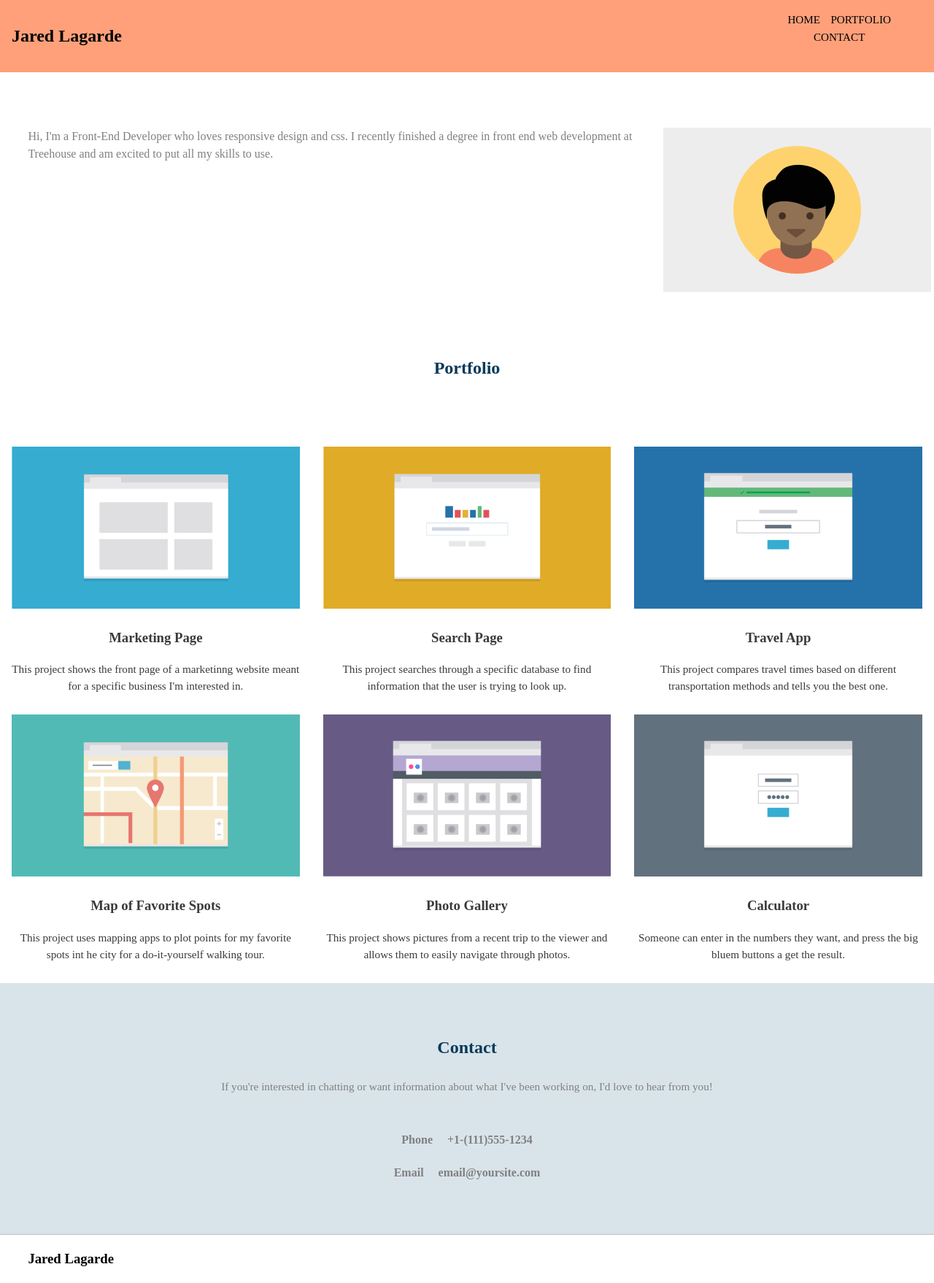
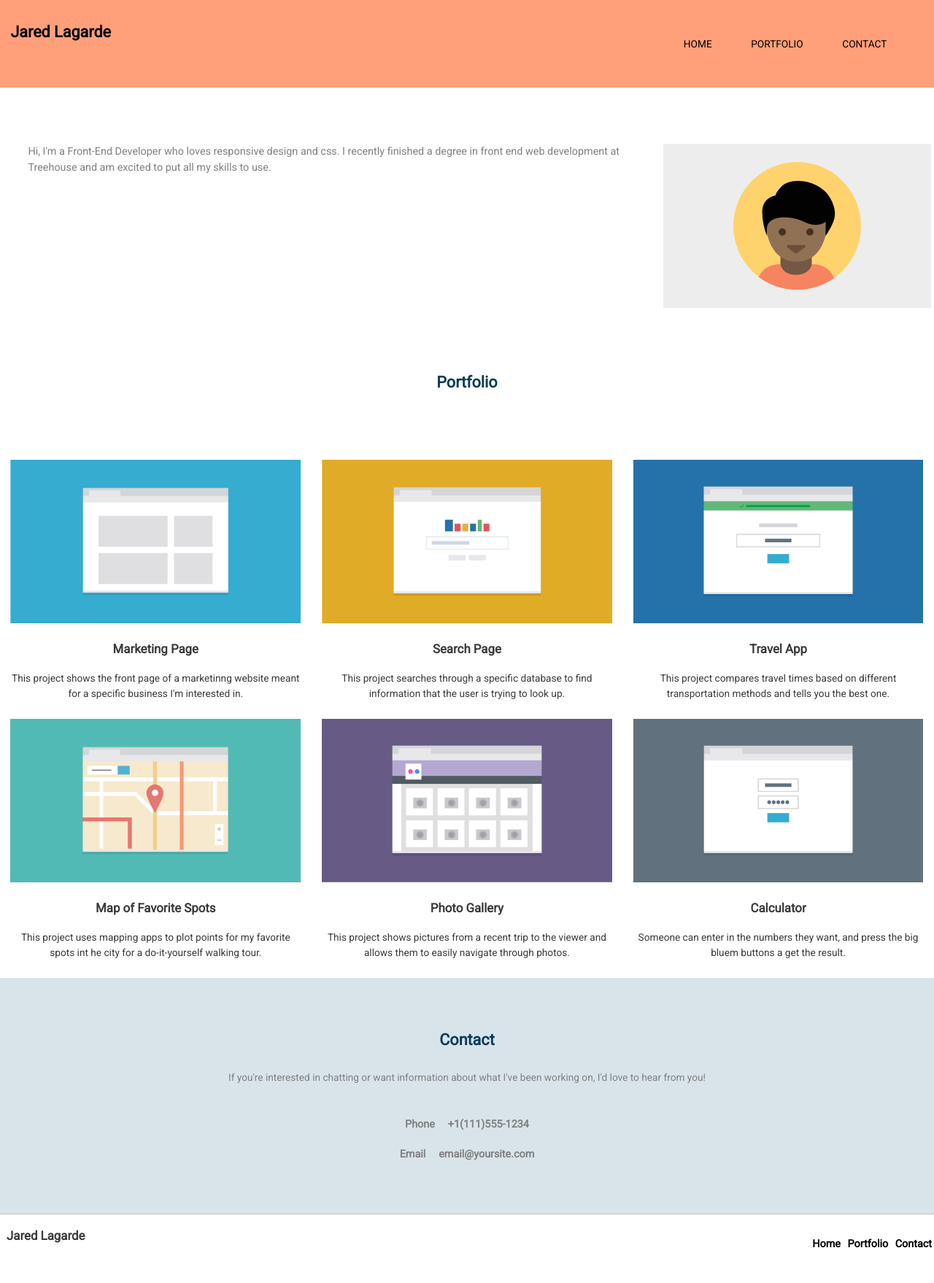
Before and after one commit to jdawgson/TechDegree_Project_2, a plain HTML site: page index.html in a window 1280 px wide. Shown: the whole page at 73% size. After the commit the page ends 1723 px from the top, so only its background shows below. Drawn offline with Linux system fonts and the light colour scheme.

Commit message:
Finished
responsive layout complete for all mockups.

```diff
--- a/css/style.css
+++ b/css/style.css
@@ -47,6 +47,12 @@ a {
 img {
 	max-width: 100%;
 }
+
+body {
+	font-family: 'Roboto';font-size: .90em;
+}
+
+
 /* =================================
   Base Layout Styles
 ==================================== */
@@ -85,19 +91,16 @@ img {
 }
 
 
-.large-bottom-nav {
-	display: none;
-}
 
 /* ---- Layout Containers ---- */
 
 .main-header {
   padding-top: .95em;
   padding-bottom: .95em;
+	width: 100%;
 	background-color: #ffa07a;
 }
 
-.container,
 .main {
   text-align: center;
 
@@ -148,29 +151,59 @@ padding-right: 1em;
 padding-left: 1em;
 }
 
-.bottom {
-	padding-left: 3%;
-	padding-right: 3%
+.u-hide-mobile li {
+	font-weight: bold;
+	padding: 3px;
+	padding-top: 30px;
 }
 
-.bottom-title {
-	color: black;
+.u-display-inline-block {
+	padding-left: 9px;
 }
-
-/* ---- Page Elements ---- */
 
 
 
-
+/* ---- Page Elements ---- */
 /* =================================
   Media Queries
 ==================================== */
 
 
+.u-display-mobile {
+  display: none;
+}
+.u-hide-mobile li, .u-display-inline-block {
+  display: inline-block;
+}
+
+.u-float-right {
+	float: right;
+	clear: both;
+}
+
+@media (min-width: 0px) and (max-width: 320px) {
+  .u-display-mobile {
+    display: inline-block;
+  }
+
+  .u-hide-mobile {
+    display: none;
+		font-weight: bold;
+		padding: 3px;
+		padding-top: 30px;
+	}
+}
+
 
 
 
 @media (min-width: 769px) {
+
+	.u-display-mobile  {
+	  display: none;
+		font-weight: bold;
+	}
+
 
   .container,
 	.main {
@@ -205,26 +238,12 @@ padding-left: 1em;
 
 .main-nav li {
     display: inline-block;
-    padding-left: 5%;
+    padding: 1%;
   }
 
-.bottom-nav {
-	display: none;
+.main-nav {
+	text-align: center;
 }
-
-.large-bottom-nav {
-	float: right;
-}
-
-.large-bottom-nav li {
-	display: inline-block;
-	font-size: 1.1em;
-	padding: .60em;
-	padding-left: .15em;
-	font-weight: bold;
-}
-
-
 
 }
 
@@ -240,10 +259,13 @@ padding-left: 1em;
 
 	.main-nav {
 		float: right;
+		padding: .75em;
+		text-align: center;
 	}
 
 	.main-nav li {
 		display: inline-block;
+		padding: 25px;
 	}
 
  	.col {
--- a/index.html
+++ b/index.html
@@ -5,6 +5,9 @@
 
     <meta name="viewport" content="width=device-width, initial-scale=1">
     <title>Jared Lagarde</title>
+
+    <link href='https://fonts.googleapis.com/css?family=Roboto' rel='stylesheet'>
+
     <link rel="stylesheet" href="css/normalize.css">
     <link rel="stylesheet" href="css/style.css">
 </head>
@@ -87,6 +90,8 @@
 
     </div><!--/.main-->
 
+
+
   <footer class="main-footer clearfix">
 
     <div class="clearfix">
@@ -94,22 +99,29 @@
       <p class="closing clearfix">If you're interested in chatting or want information about what I've been working on, I'd love to hear from you!</p>
     </div>
 
-      <h4>Phone  +1-(111)555-1234</h4>
+      <h4>Phone  +1(111)555-1234</h4>
 
       <h4>Email  email@yoursite.com</h4>
+
   </footer>
 
+
+
     <div class="bottom">
-      <ul class="bottom-nav clearfix">
-        <li><a href="#">Back To Top</a></li>
+
+      <h3 class="u-display-inline-block">Jared Lagarde</h3>
+
+      <div class="u-float-right">
+
+        <a href="#" class="u-display-mobile">Back To Top</a>
+
+      <ul class="u-hide-mobile">
+
+          <li><a href="#">Home</a></li>
+          <li><a href="#portfolio">Portfolio</a></li>
+          <li><a href="#con">Contact</a></li>
+
       </ul>
-      <ul class="large-bottom-nav ">
-        <li><a href="#">Home</a></li>
-        <li><a href="#portfolio">Portfolio</a></li>
-        <li><a href="#con">Contact</a></li>
-      </ul>
-
-      <div class="bottom-title clearfix">
-        <h3>Jared Lagarde</h3>
       </div>
     </div>
+    </body>
```
